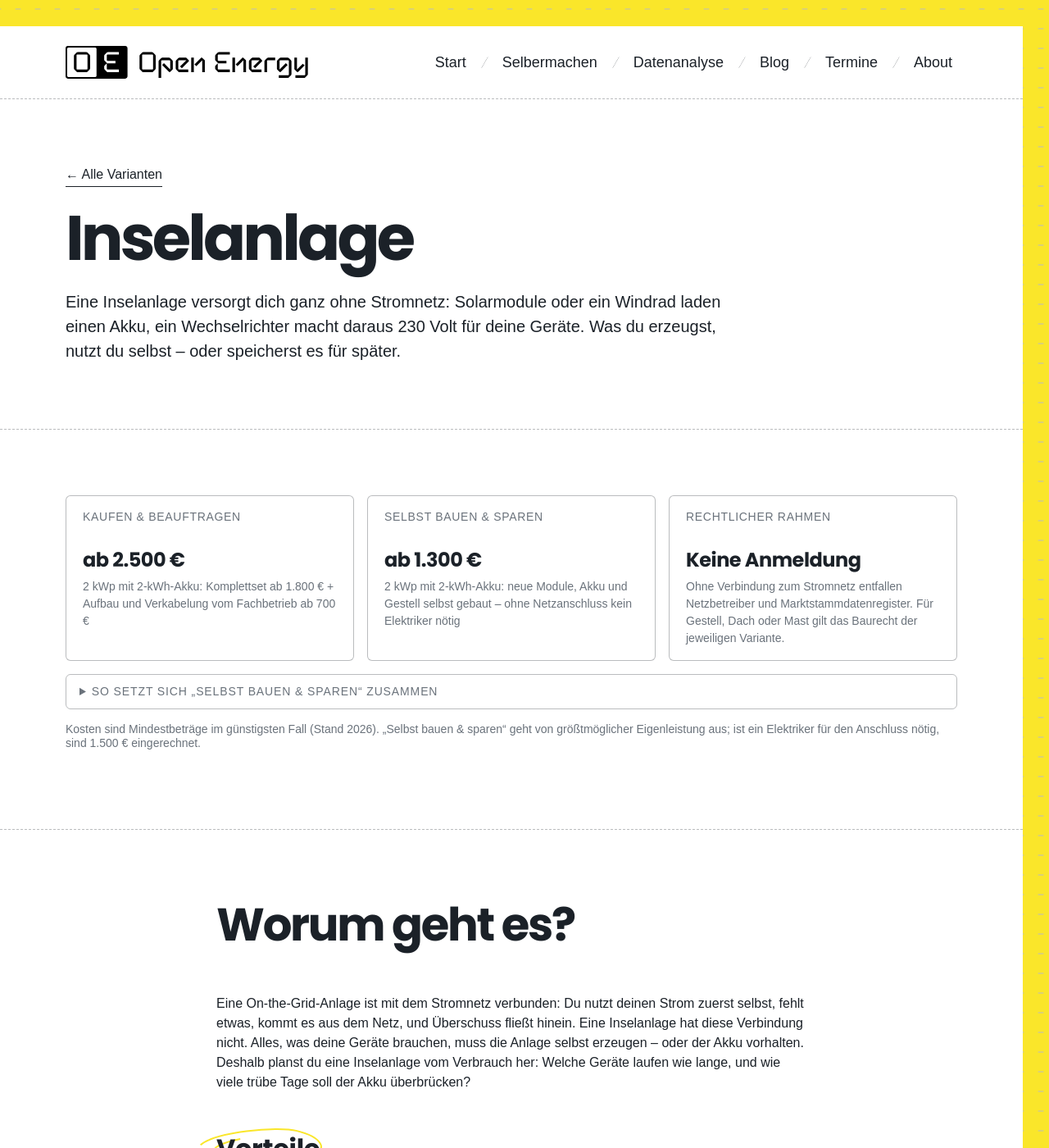
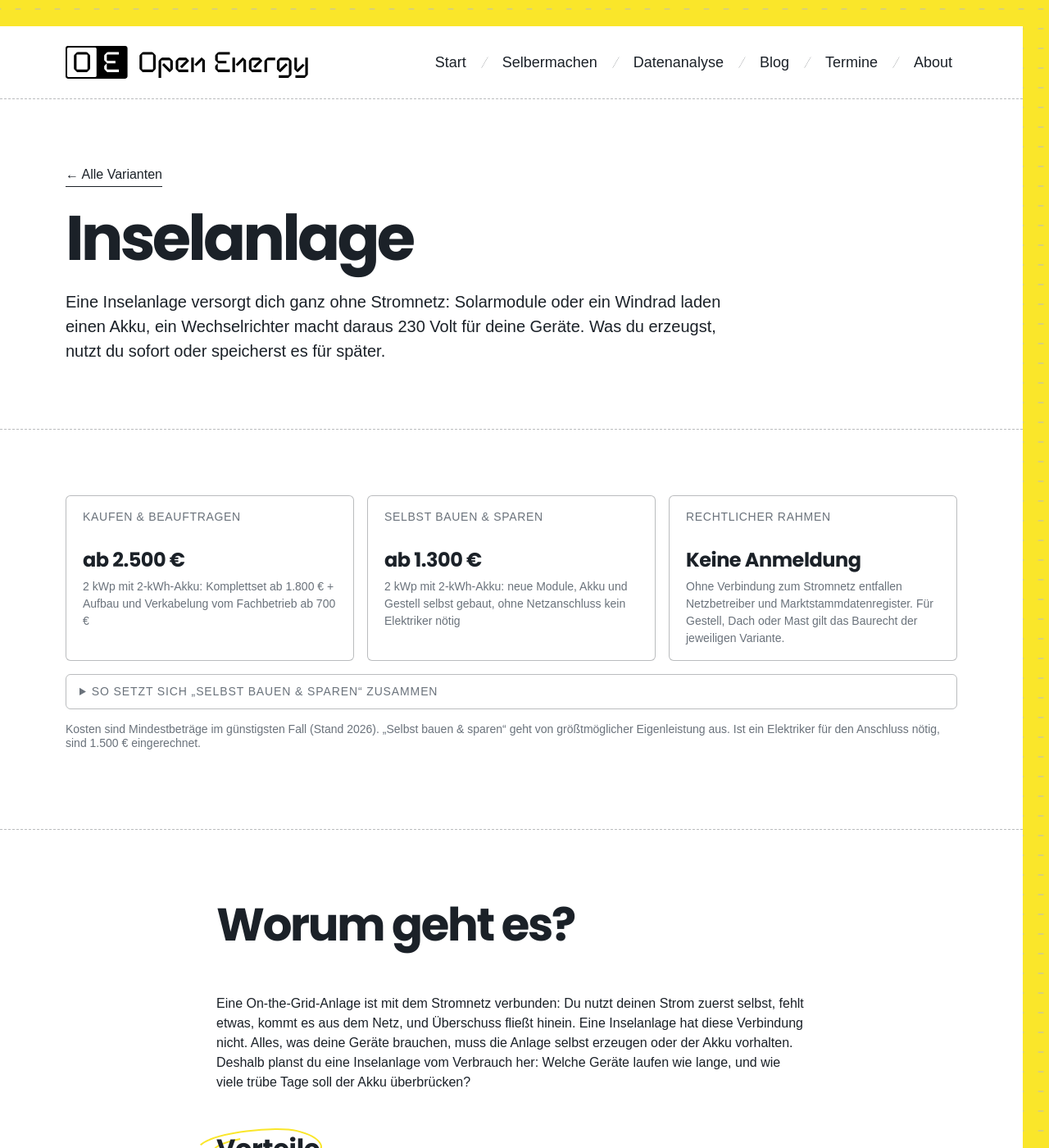
Before and after one commit to okfde/open-energy, a Jekyll site: the page built from _diy/topics/inselanlage.md, in a window 1280 px wide and 1400 px high. Shown: the whole window at 82% size. Built offline with Jekyll 4.4.1, drawn with Linux system fonts in a browser that asks for light colours; some web fonts are replaced; some of the changed text lies outside the part shown.

Commit message:
changed some details

```diff
--- a/_data/diy_topics.yml
+++ b/_data/diy_topics.yml
@@ -164,11 +164,11 @@
 
 - slug: inselanlage
   title: "Inselanlage"
-  excerpt: "Strom ganz ohne Netzanschluss: Solarmodule oder ein Windrad laden einen Akku, ein Wechselrichter macht daraus 230 V. Ideal für Hütte, Kleingarten oder Werkstatt – Balkon-, Dach- und Freiflächensolar sowie Kleinwind lassen sich so umsetzen."
+  excerpt: "Strom ganz ohne Netzanschluss: Solarmodule oder ein Windrad laden einen Akku, ein Wechselrichter macht daraus 230 V. Ideal für Hütte, Kleingarten oder Werkstatt. Balkon-, Dach- und Freiflächensolar sowie Kleinwind lassen sich so umsetzen."
   cost_buy: "ab 2.500 €"
   cost_buy_note: "2 kWp mit 2-kWh-Akku: Komplettset ab 1.800 € + Aufbau und Verkabelung vom Fachbetrieb ab 700 €"
   cost_diy: "ab 1.300 €"
-  cost_diy_note: "2 kWp mit 2-kWh-Akku: neue Module, Akku und Gestell selbst gebaut – ohne Netzanschluss kein Elektriker nötig"
+  cost_diy_note: "2 kWp mit 2-kWh-Akku: neue Module, Akku und Gestell selbst gebaut, ohne Netzanschluss kein Elektriker nötig"
   cost_diy_items:
     - ["4 Solarmodule, zusammen ca. 2 kWp, neu", "360 €"]
     - ["Inselwechselrichter 24 V, 2 kVA mit integriertem MPPT-Laderegler", "300 €"]
--- a/_diy/topics/inselanlage.md
+++ b/_diy/topics/inselanlage.md
@@ -3,28 +3,28 @@ title: "Inselanlage"
 category: inselanlage
 baurecht: true
 description: "Inselanlage selbst bauen: Strom ohne Netzanschluss für Hütte, Kleingarten oder Werkstatt. Unterschied zu On-the-Grid, Vor- und Nachteile, Kosten, Rechtslage und Anleitungen."
-intro: "Eine Inselanlage versorgt dich ganz ohne Stromnetz: Solarmodule oder ein Windrad laden einen Akku, ein Wechselrichter macht daraus 230 Volt für deine Geräte. Was du erzeugst, nutzt du selbst – oder speicherst es für später."
+intro: "Eine Inselanlage versorgt dich ganz ohne Stromnetz: Solarmodule oder ein Windrad laden einen Akku, ein Wechselrichter macht daraus 230 Volt für deine Geräte. Was du erzeugst, nutzt du sofort oder speicherst es für später."
 schema_note: "Ohne Netz gibt es keinen Puffer: Der Akku ist hier kein Zusatz, sondern das Herz der Anlage. Er liefert, wenn die Sonne nicht scheint, und der Laderegler schützt ihn vor Überladung und Tiefentladung."
 schema:
   - name: "Solarmodule oder Windrad"
-    text: "z. B. 2 kWp an Gestell, Dach oder Balkon – oder ein Kleinwindrad für den Winter"
+    text: "z. B. 2 kWp an Gestell, Dach oder Balkon, dazu ein Kleinwindrad für den Winter"
     flow: "Gleichstrom (DC)"
   - name: "Laderegler"
     text: "MPPT-Regler für Solar, Laderegler mit Dump-Load für Wind"
     flow: "Gleichstrom (DC)"
   - name: "Akku mit BMS"
-    text: "ca. 2 kWh – so viel wie die Anlage Leistung hat"
+    text: "ca. 2 kWh, so viel wie die Anlage Leistung hat"
     flow: "Gleichstrom (DC)"
   - name: "Inselwechselrichter"
     text: "wandelt Gleich- in Wechselstrom, oft mit Laderegler in einem Gerät"
     flow: "Wechselstrom (AC)"
   - name: "Verbraucher"
-    text: "Licht, Kühlschrank, Werkzeug – über eigene Steckdosen, nicht ans Hausnetz"
+    text: "Licht, Kühlschrank, Werkzeug über eigene Steckdosen, nicht am Hausnetz"
 ---
 
 ## Worum geht es?
 
-Eine On-the-Grid-Anlage ist mit dem Stromnetz verbunden: Du nutzt deinen Strom zuerst selbst, fehlt etwas, kommt es aus dem Netz, und Überschuss fließt hinein. Eine Inselanlage hat diese Verbindung nicht. Alles, was deine Geräte brauchen, muss die Anlage selbst erzeugen – oder der Akku vorhalten. Deshalb planst du eine Inselanlage vom Verbrauch her: Welche Geräte laufen wie lange, und wie viele trübe Tage soll der Akku überbrücken?
+Eine On-the-Grid-Anlage ist mit dem Stromnetz verbunden: Du nutzt deinen Strom zuerst selbst, fehlt etwas, kommt es aus dem Netz, und Überschuss fließt hinein. Eine Inselanlage hat diese Verbindung nicht. Alles, was deine Geräte brauchen, muss die Anlage selbst erzeugen oder der Akku vorhalten. Deshalb planst du eine Inselanlage vom Verbrauch her: Welche Geräte laufen wie lange, und wie viele trübe Tage soll der Akku überbrücken?
 
 ### Vorteile
 
@@ -44,9 +44,9 @@ Eine On-the-Grid-Anlage ist mit dem Stromnetz verbunden: Du nutzt deinen Strom z
 
 Jede Variante auf dieser Seite lässt sich auch als Inselanlage umsetzen. Statt des Netzanschlusses kommen Laderegler, Akku und Inselwechselrichter dazu:
 
-- **[Balkonsolar](../balkonsolar/):** Ein bis zwei Module am Balkon oder an der Hütte reichen für Licht, Laptop und Handy – die kleinste Off-Grid-Anlage.
+- **[Balkonsolar](../balkonsolar/):** Ein bis zwei Module am Balkon oder an der Hütte reichen für Licht, Laptop und Handy. Das ist die kleinste Off-Grid-Anlage.
 - **[Freiflächensolar](../freiflaechensolar/):** Ein Gestell im Garten oder auf der Wiese, ideal für Kleingarten, Werkstatt oder Wochenendhaus.
-- **[Dachsolar](../dachsolar/):** Viel Leistung auf Hütte, Scheune oder Gartenhaus – für größere Verbraucher und mehrere Tage Vorrat.
+- **[Dachsolar](../dachsolar/):** Viel Leistung auf Hütte, Scheune oder Gartenhaus. Das reicht für größere Verbraucher und mehrere Tage Vorrat.
 - **[Kleinwind](../kleinwind/):** Liefert vor allem im Winter und nachts und schließt so die Lücke, die Solar offenlässt.
 
 Für eine kleine Off-Grid-Anlage mit 2 kWp und 2 kWh Akku, wie sie oben berechnet ist, kombinierst du am besten Balkon- oder Freiflächensolar mit einem selbst gebauten Akku.
--- a/_layouts/diy-topic.html
+++ b/_layouts/diy-topic.html
@@ -56,7 +56,7 @@ layout: default
     </table>
   </details>
   {% endif %}
-  <p class="note ui-small diy-topic-facts__note">Kosten sind Mindestbeträge im günstigsten Fall (Stand 2026). „Selbst bauen &amp; sparen“ geht von größtmöglicher Eigenleistung aus; ist ein Elektriker für den Anschluss nötig, sind 1.500 € eingerechnet.</p>
+  <p class="note ui-small diy-topic-facts__note">Kosten sind Mindestbeträge im günstigsten Fall (Stand 2026). „Selbst bauen &amp; sparen“ geht von größtmöglicher Eigenleistung aus. Ist ein Elektriker für den Anschluss nötig, sind 1.500 € eingerechnet.</p>
 </section>
 
 <section class="section diy-topic-body">
```
Also changed, not shown: other parts of _diy/topics/inselanlage.md (+2 -2 lines), _diy/topics/dachsolar.md (+1 -1 lines), _diy/topics/freiflaechensolar.md (+1 -1 lines), _diy/topics/kleinwind.md (+3 -3 lines), 9 other files.
